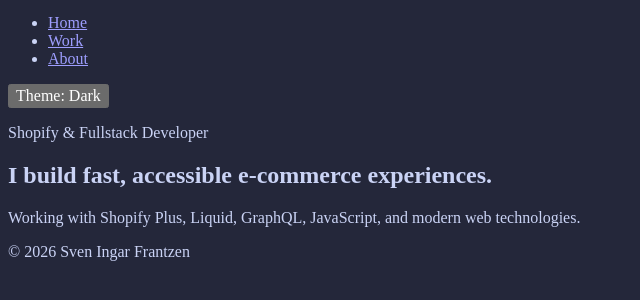
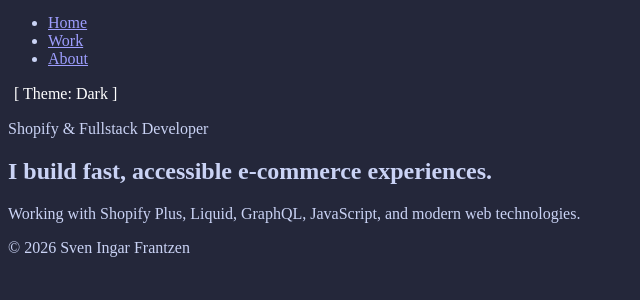
Before and after one commit to svennif/v3, an Astro site: page / in a window 1280 px wide. Shown: the part 28-328 px from the top of the page, without its empty margins (0-640 px from the left). Built offline with nearby package versions, Linux system fonts and the light colour scheme; Astro itself is replaced by a stand-in of ours.

Commit message:
Add theme picker and toggle styles to global CSS

```diff
--- a/src/styles/global.css
+++ b/src/styles/global.css
@@ -27,6 +27,24 @@ input,
 select,
 textarea {
   font: inherit;
+}
+
+.theme-picker {
+  width: fit-content;
+}
+
+.theme-toggle {
+  cursor: pointer;
+  background-color: transparent;
+  border: none;
+}
+
+.theme-toggle::before {
+  content: '[ ';
+}
+
+.theme-toggle::after {
+  content: ' ]';
 }
 
 .theme-menu {
```
